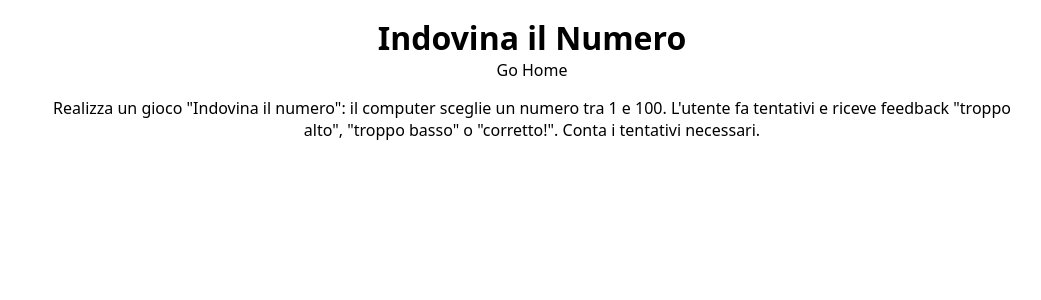
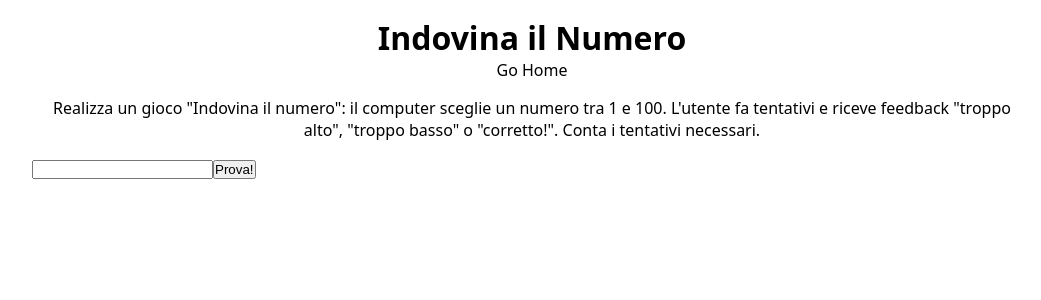
Before and after one commit to andrea-pugliatti/js-training, a React (Vite) app: page /guess-number in a window 1280 px wide. Shown: the top 300 px of the page, without its empty margins (108-1149 px from the left). Built offline with nearby package versions, Linux system fonts and the light colour scheme.

Commit message:
Add structure and logic to Guess the Number game

```diff
--- a/src/pages/GuessNumber.jsx
+++ b/src/pages/GuessNumber.jsx
@@ -1,6 +1,40 @@
+/** biome-ignore-all lint/suspicious/noArrayIndexKey: <explanation> */
+import { useEffect, useState } from "react";
 import { Link } from "react-router-dom";
 
 export default function GuessNumber() {
+	const [randomNumber, setRandomNumber] = useState(0);
+	const [attempts, setAttempts] = useState([]);
+	const [lastAttempt, setLastAttempt] = useState("");
+
+	function getRandomNumber(min, max) {
+		return Math.floor(Math.random() * (max - min + 1)) + min;
+	}
+
+	function initializeGame() {
+		setRandomNumber(getRandomNumber(1, 100));
+	}
+
+	useEffect(initializeGame, []);
+
+	function handleSubmit(e) {
+		e.preventDefault();
+		if (lastAttempt !== "") setAttempts([...attempts, Number(lastAttempt)]);
+		setLastAttempt("");
+	}
+
+	function getResponse(input) {
+		if (input < 1 || input > 100) {
+			return "Inserisci un numero tra 1 e 100!";
+		} else if (input > randomNumber) {
+			return "Il numero è troppo alto!";
+		} else if (input < randomNumber) {
+			return "Il numero è troppo basso!";
+		} else if (input === randomNumber) {
+			return `Corretto! Hai vinto! Ci hai messo ${attempts.length} tentativi`;
+		}
+	}
+
 	return (
 		<div className="container">
 			<div className="guess-number">
@@ -14,6 +48,24 @@ export default function GuessNumber() {
 					</p>
 				</div>
 			</div>
+
+			<form onSubmit={handleSubmit} className="attempt-input">
+				<input
+					name="attempt-input"
+					type="number"
+					value={lastAttempt}
+					onChange={(e) => setLastAttempt(e.target.value)}
+				/>
+				<button type="submit">Prova!</button>
+			</form>
+
+			<div className="attempts">
+				{attempts.map((current, index) => (
+					<div key={index}>
+						{current} {getResponse(current)}
+					</div>
+				))}
+			</div>
 		</div>
 	);
 }
```
